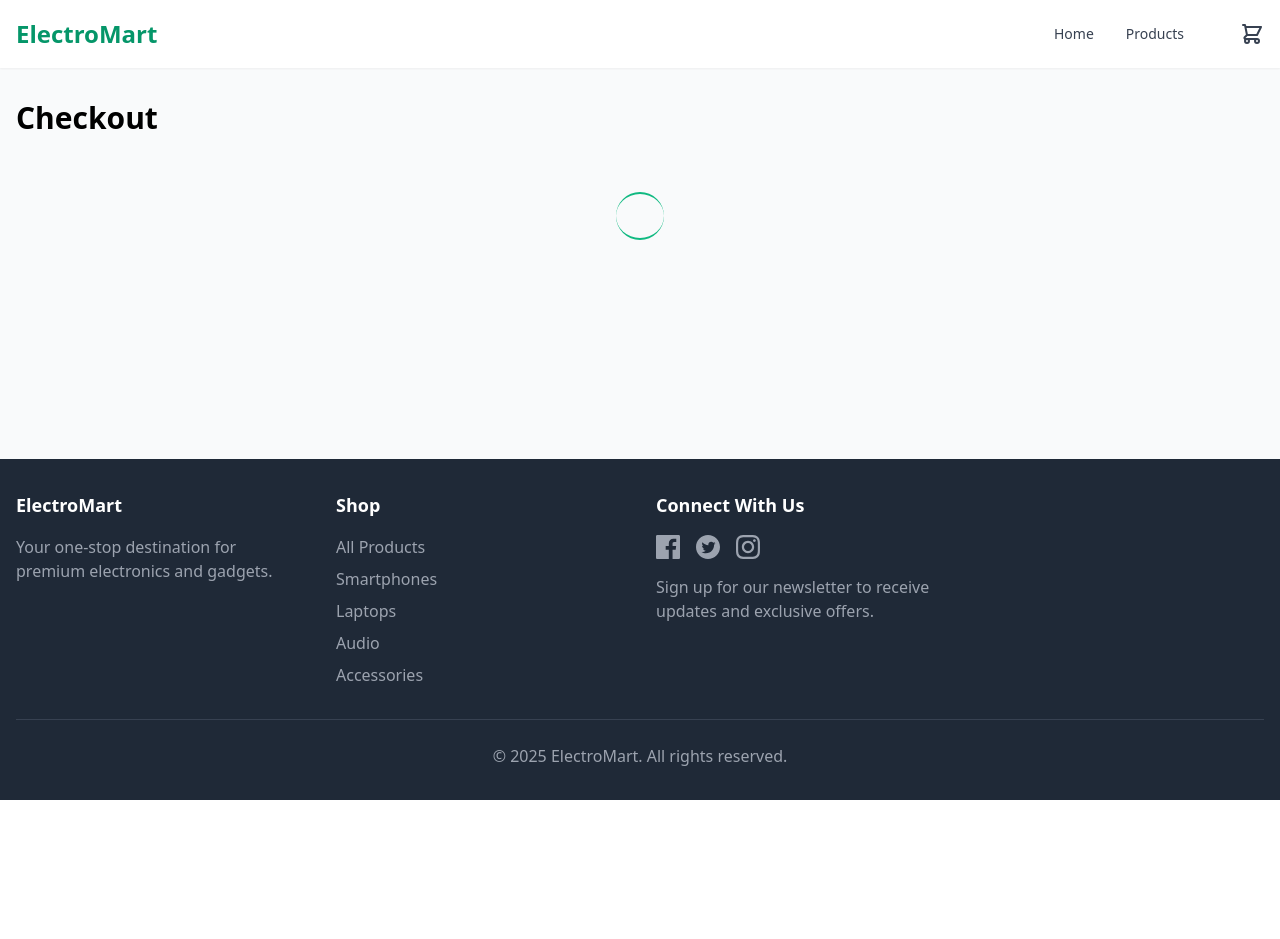
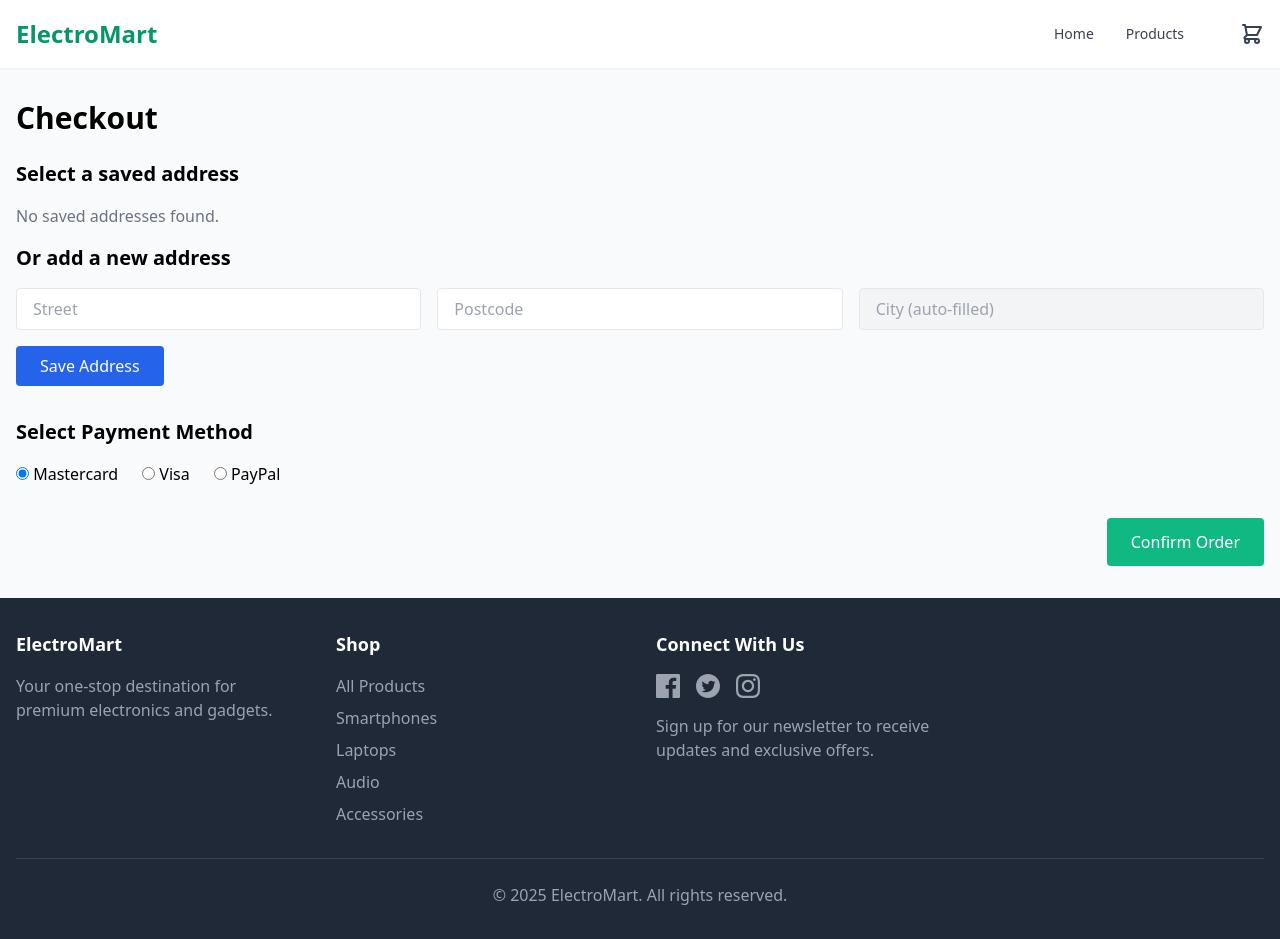
Before and after one commit to Gabrielzouad/electromart-vue, a Vue app: page /checkout in a window 1280 px wide. Before the commit the page ends 800 px from the top, so only its background shows below. Built offline with nearby package versions, Linux system fonts and the light colour scheme.

Commit message:
big push

```diff
--- a/src/pages/CheckoutPage.vue
+++ b/src/pages/CheckoutPage.vue
@@ -2,120 +2,211 @@
   <div class="container mx-auto px-4 py-8">
     <h1 class="text-3xl font-bold mb-6">Checkout</h1>
 
-    <div v-if="loading" class="text-center py-8">
+    <!-- Saved Addresses -->
+    <div>
+      <h2 class="text-xl font-semibold mb-4">Select a saved address</h2>
+      <div v-if="savedAddresses.length === 0" class="text-gray-500 mb-4">
+        No saved addresses found.
+      </div>
+      <div v-else class="space-y-2 mb-6">
         <div
-        class="animate-spin rounded-full h-12 w-12 border-t-2 border-b-2 border-emerald-500 mx-auto"
-      ></div>
-    </div>
-
-    <div v-else-if="safeCart && safeCart.length === 0" class="text-center py-8">
-      <p class="text-gray-500">Your cart is empty.</p>
-      <router-link
-        to="/products"
-        class="inline-block mt-4 bg-emerald-500 hover:bg-emerald-600 text-white px-6 py-3 rounded-md font-medium"
+          v-for="address in savedAddresses"
+          :key="address.AddressID"
+          class="flex items-center space-x-4"
         >
-        Browse Products
-      </router-link>
-    </div>
-
-    <div v-else>
-      <div class="grid grid-cols-1 md:grid-cols-2 gap-6 mb-8">
-        <div
-          v-for="item in safeCart"
-          :key="item.CartItemID || item.ProductID"
-          class="bg-white rounded-lg shadow-md p-4 flex justify-between items-center"
-        >
-          <div class="flex items-center space-x-4">
-            <img :src="item.ImageURL" alt="Product" class="w-20 h-20 object-cover rounded" />
-            <div>
-              <h3 class="font-semibold text-lg text-gray-800">{{ item.Name }}</h3>
-              <p class="text-sm text-gray-600">Qty: {{ item.Quantity }}</p>
-              <p class="text-sm font-medium text-gray-800">
-                ${{ Number(item.Price).toFixed(2) }} each
-              </p>
-            </div>
+          <input
+            type="radio"
+            :value="address.AddressID"
+            v-model="selectedAddressId"
+            class="form-radio text-emerald-600"
+          />
+          <span>
+            {{ address.Street }}, {{ address.PostCode }} {{ address.City }}
+          </span>
         </div>
       </div>
     </div>
 
-      <div class="mb-4">
-        <label class="block mb-2 text-sm font-medium text-gray-700">Shipping Address ID</label>
+    <!-- New Address Form -->
+    <div>
+      <h2 class="text-xl font-semibold mb-4">Or add a new address</h2>
+      <div class="grid grid-cols-1 md:grid-cols-3 gap-4 mb-4">
         <input
-          type="number"
-          v-model="addressId"
-          class="w-full px-4 py-2 border rounded-md focus:outline-none focus:ring-2 focus:ring-emerald-500"
-          placeholder="Enter Address ID"
+          v-model="newAddress.street"
+          type="text"
+          placeholder="Street"
+          class="border px-4 py-2 rounded"
+        />
+        <input
+          v-model="newAddress.postCode"
+          type="text"
+          placeholder="Postcode"
+          class="border px-4 py-2 rounded"
+          @blur="lookupCity"
+        />
+        <input
+          v-model="newAddress.city"
+          type="text"
+          placeholder="City (auto-filled)"
+          class="border px-4 py-2 rounded bg-gray-100"
+          readonly
         />
       </div>
+      <button
+        @click="saveNewAddress"
+        class="bg-blue-600 text-white px-6 py-2 rounded"
+      >
+        Save Address
+      </button>
+      <p v-if="formError" class="text-red-600 mt-2">{{ formError }}</p>
+    </div>
 
-      <div class="text-right">
-        <h2 class="text-xl font-bold mb-4">Total: ${{ total.toFixed(2) }}</h2>
+    <!-- Payment Method -->
+    <div class="mt-8">
+      <h2 class="text-xl font-semibold mb-4">Select Payment Method</h2>
+      <div class="flex space-x-6">
+        <label>
+          <input type="radio" value="Mastercard" v-model="paymentMethod" />
+          Mastercard
+        </label>
+        <label>
+          <input type="radio" value="Visa" v-model="paymentMethod" />
+          Visa
+        </label>
+        <label>
+          <input type="radio" value="PayPal" v-model="paymentMethod" />
+          PayPal
+        </label>
+      </div>
+    </div>
+
+    <!-- Confirm -->
+    <div class="mt-8 text-right">
       <button
         @click="submitOrder"
-          :disabled="orderLoading"
-          class="bg-emerald-500 hover:bg-emerald-600 text-white px-6 py-3 rounded-md font-medium"
+        class="bg-emerald-500 hover:bg-emerald-600 text-white px-6 py-3 rounded font-medium"
+        :disabled="isSubmitting"
       >
-          <span v-if="orderLoading">Placing Order...</span>
-          <span v-else>Confirm Order</span>
+        {{ isSubmitting ? "Placing Order..." : "Confirm Order" }}
       </button>
-      </div>
-
-      <p v-if="orderError" class="text-red-500 mt-4">{{ orderError }}</p>
+      <p v-if="orderError" class="text-red-500 mt-2">{{ orderError }}</p>
     </div>
   </div>
 </template>
 
 <script setup>
-  import { computed, ref, onMounted } from 'vue';
-  import { useCart } from '@/lib/cart';
-  import { useRouter } from 'vue-router';
+import { ref, onMounted } from "vue";
+import { useRouter } from "vue-router";
+import {
+  lookupCityByPostcode,
+  saveNewAddress as apiSaveNewAddress,
+} from "../lib/api";
 
-  const { safeCart, loading, loadCart } = useCart();
 const router = useRouter();
 
-  const total = computed(() =>
-    safeCart.value.reduce((sum, item) => sum + Number(item.Price) * (item.Quantity || 1), 0)
+const user = JSON.parse(sessionStorage.getItem("electromart-user"));
+const userId = user?.id ?? null;
+
+const savedAddresses = ref([]);
+const selectedAddressId = ref(null);
+
+const newAddress = ref({
+  street: "",
+  postCode: "",
+  city: "",
+});
+const formError = ref("");
+const orderError = ref("");
+const isSubmitting = ref(false);
+const paymentMethod = ref("Mastercard");
+
+// Fetch saved addresses
+async function fetchAddresses() {
+  if (!userId) return;
+  try {
+    const res = await fetch(
+      `https://idatg2204backend-production.up.railway.app/api/addresses/${userId}`
     );
-
-  const addressId = ref(1);
-  const orderLoading = ref(false);
-  const orderError = ref(null);
-
-  function getUserId() {
-    const user = JSON.parse(localStorage.getItem('user'));
-    return user?.UserID ?? null;
+    if (res.ok) {
+      savedAddresses.value = await res.json();
+    }
+  } catch (err) {
+    console.error("Failed to fetch addresses:", err);
+  }
 }
 
-  async function submitOrder() {
-    const userId = getUserId();
-    if (!userId || !addressId.value) {
-      orderError.value = 'Missing user or address info';
+// Lookup city from postcode
+async function lookupCity() {
+  const postcode = newAddress.value.postCode;
+  if (!postcode || !/^\d{4}$/.test(postcode)) {
+    formError.value = "Postcode must be 4 digits";
+    newAddress.value.city = "";
     return;
   }
 
-    orderLoading.value = true;
-    orderError.value = null;
+  try {
+    const data = await lookupCityByPostcode(postcode);
+    newAddress.value.city = data.City || data.city || "";
+    formError.value = "";
+  } catch (err) {
+    console.error("Postcode lookup failed:", err);
+    newAddress.value.city = "";
+    formError.value = "Invalid postcode";
+  }
+}
+
+// Save new address
+async function saveNewAddress() {
+  const { street, postCode } = newAddress.value;
+  if (!street || !postCode ) {
+    formError.value = "Please fill in all address fields.";
+    return;
+  }
 
   try {
-      const res = await fetch('/api/orders', {
-        method: 'POST',
-        headers: { 'Content-Type': 'application/json' },
-        body: JSON.stringify({
-          userId,
-          addressId: addressId.value,
-        }),
-      });
+    await apiSaveNewAddress(userId, street, postCode);
+    formError.value = "";
+    await fetchAddresses();
+    newAddress.value = { street: "", postCode: "" };
+  } catch (err) {
+    console.error("Save address error:", err);
+    formError.value = "Failed to save address.";
+  }
+}
 
-      if (!res.ok) throw new Error('Order submission failed');
+// Submit order
+async function submitOrder() {
+  const addressId = selectedAddressId.value;
+  if (!addressId) {
+    orderError.value = "Please select an address.";
+    return;
+  }
+  if (!paymentMethod.value) {
+    orderError.value = "Please select a payment method.";
+    return;
+  }
 
+  try {
+    isSubmitting.value = true;
+    const res = await fetch(
+      "https://idatg2204backend-production.up.railway.app/api/orders",
+      {
+        method: "POST",
+        headers: { "Content-Type": "application/json" },
+        body: JSON.stringify({ userId, addressId }),
+      }
+    );
+
+    if (!res.ok) throw new Error("Order submission failed");
     const data = await res.json();
     router.push(`/thank-you?orderId=${data.orderId}`);
   } catch (err) {
-      orderError.value = err.message || 'Unknown error';
+    console.error(err);
+    orderError.value = err.message || "Failed to submit order.";
   } finally {
-      orderLoading.value = false;
+    isSubmitting.value = false;
   }
 }
 
-  onMounted(loadCart);
+onMounted(fetchAddresses);
 </script>
```
Also changed, not shown: src/lib/api.js. Lines whose indentation alone changed are shown as unchanged.
